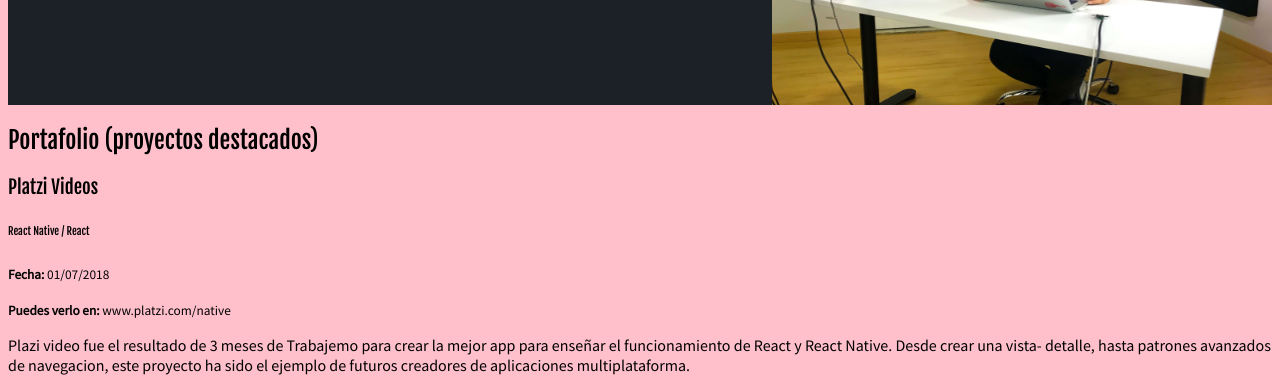
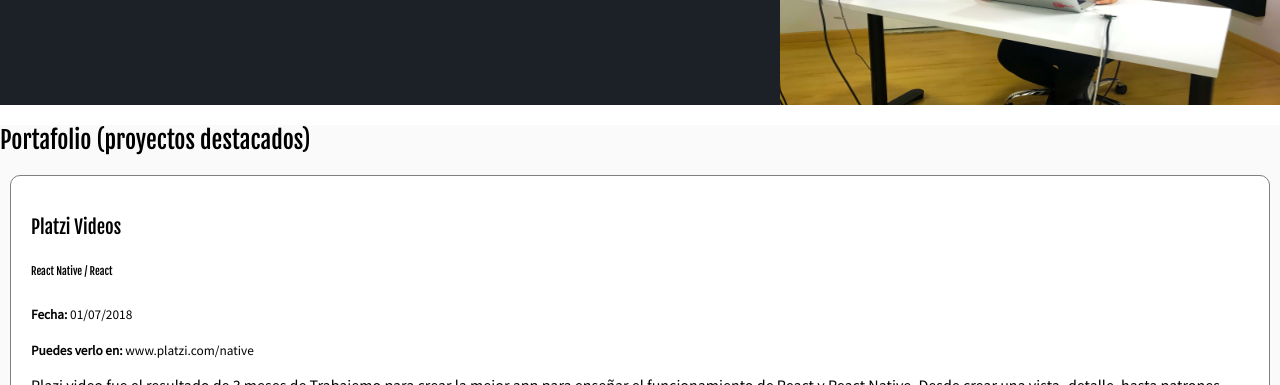
Before and after one commit to oscarruiz76/clases, a plain HTML site: page desarrollo-web/index.html in a window 1280 px wide. Shown: the part 410-795 px from the top of the page. Drawn offline with Linux system fonts and the light colour scheme.

Commit message:
mejora de project

```diff
--- a/desarrollo-web/css/estilos.css
+++ b/desarrollo-web/css/estilos.css
@@ -1,7 +1,8 @@
 
 body{
     font-family: 'Source Sans Pro', sans-serif;
-    background: pink;
+    /* background: pink; */
+    margin: 0;
 }
 
 h1,
@@ -19,7 +20,7 @@ h1 {
     line-height: 1.5;
     letter-spacing: -.2px;
     color: white;
-    /*text-transform: uppercase;*/
+    text-transform: uppercase;
     /*text-decoration: dashed;*/
 }
 
@@ -27,6 +28,27 @@ h1 {
 h1 strong{
     color: #026fff;
 }
+
+.portfolio{
+    background: #fafafa;
+}
+
+.project{
+    /*  border-top: 10px solid red;
+      border-right: 10px solid green;
+      border-left: 10px solid blue;
+      border-bottom: 10px solid yellow;*/
+      /*border-color: #027fff ; */
+      /*border-top-color: red;
+      border-top-width: 15px;
+      border-top-style: solid; */
+      border: 1px solid gray;
+      border-radius: 10px;
+      margin: 10px;
+      margin-bottom: 15px;
+      padding: 20px;
+      background: white;
+  }
 
 .hero {
     height: 300px;
```
